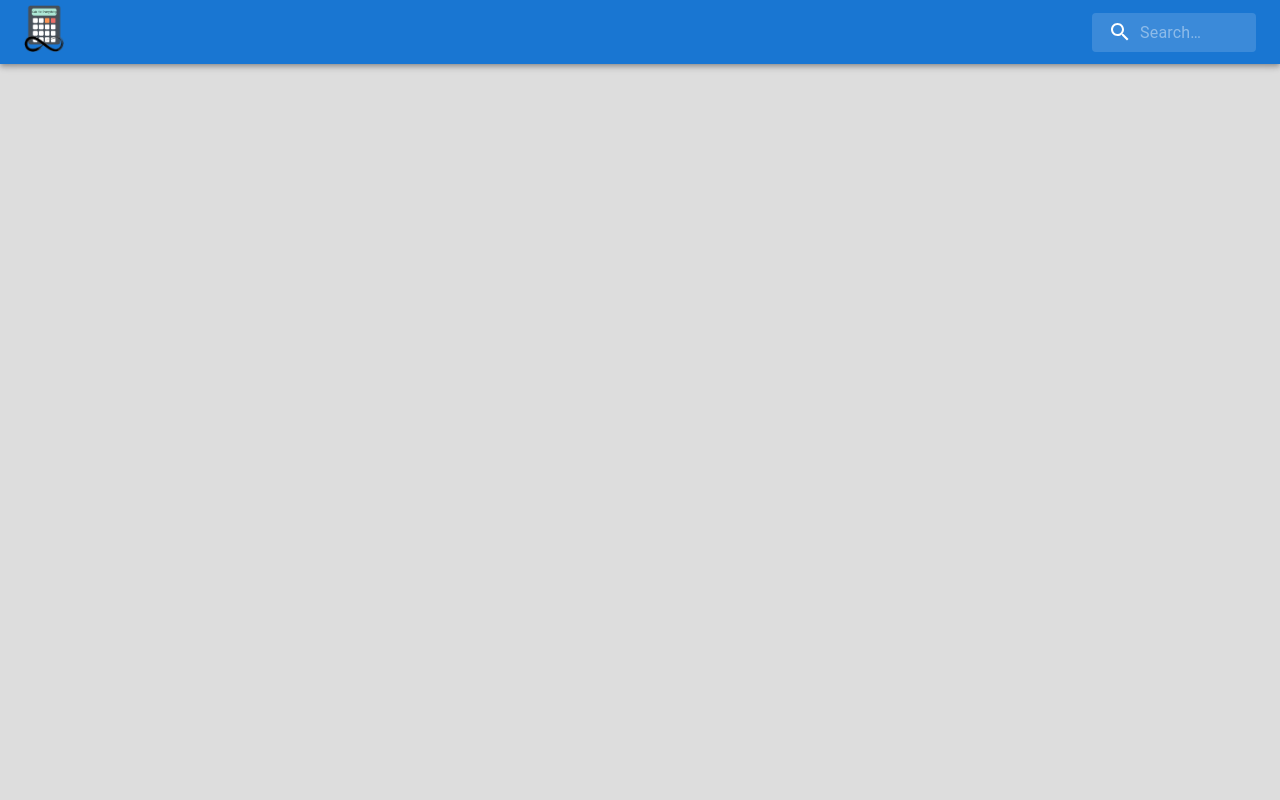
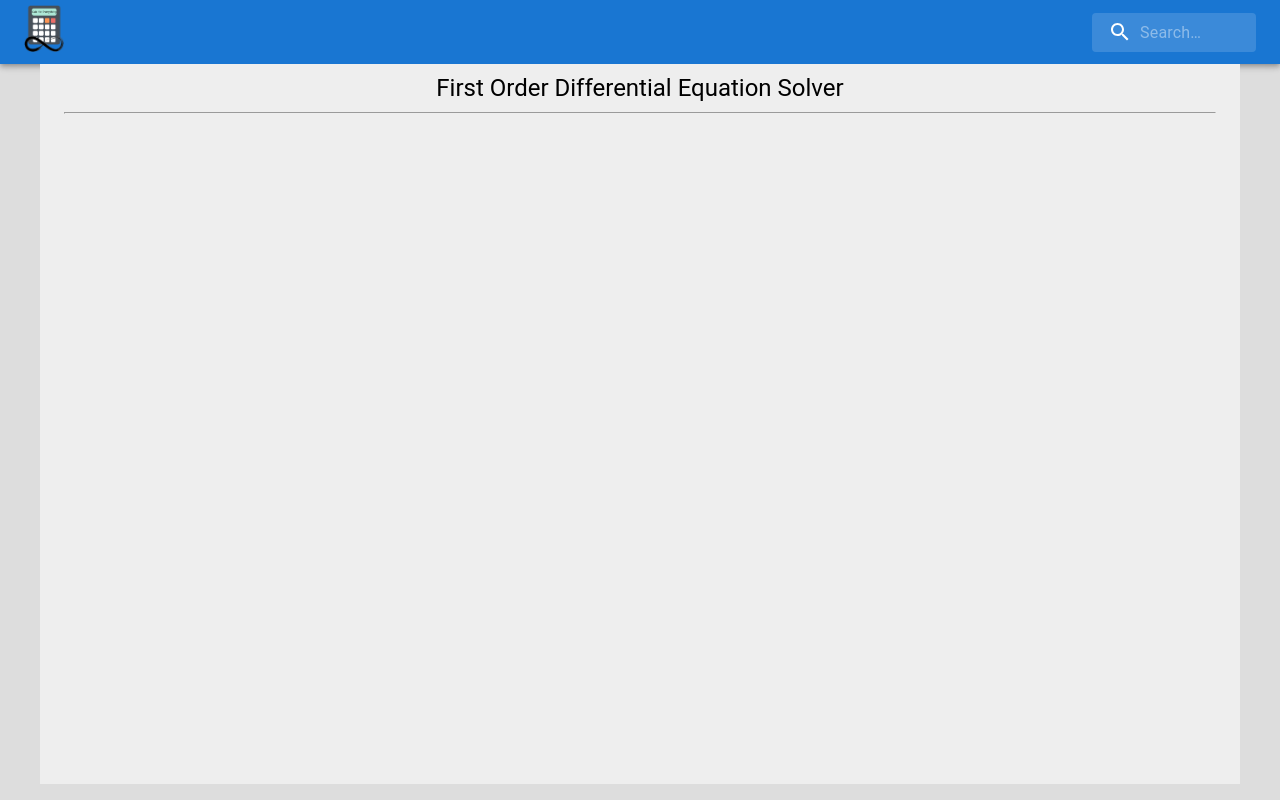
Before and after one commit to SarthakKeshari/calc_for_everything, a React (Create React App) app in the folder calculators/: page /firstorderdifferentialeqsolver in a window 1280 px wide. Before the commit this address had no page. Built offline with nearby package versions, Linux system fonts and the light colour scheme.

Commit message:
Added folders for contribution

```diff
--- a/calculators/src/App.js
+++ b/calculators/src/App.js
@@ -29,6 +29,7 @@ import MainMatrixSubstraction from './mathematical/matrix_substraction/MainMatri
 import MainMatrixMultiplication from './mathematical/matrix_multiplication/MainMatrixMultiplication';
 import MainMatrixDeterminant from './mathematical/matrix_determinant/MainMatrixDeterminant';
 import MainMatrixTranspose from './mathematical/matrix_transpose/MainMatrixTranspose';
+import MainFirstOrderDifferentialEqSolver from './mathematical/first_order_differential_eq_solver/MainFirstOrderDifferentialEqSolver';
 
 function App() {
   return (
@@ -64,6 +65,7 @@ function App() {
             <Route path="matrixinverse" element={<MainMatrixInverse />} />
             <Route path="matrixadjoint" element={<MainMatrixAdjoint />} />
             <Route path="matrixdeterminant" element={<MainMatrixDeterminant />} />
+            <Route path="firstorderdifferentialeqsolver" element={<MainFirstOrderDifferentialEqSolver />} />
             {/* Health */}
             <Route path="bmi" element={<MainBMI />} />
             <Route path="bmr" element={<MainBMR />} />
--- a/calculators/src/Home.js
+++ b/calculators/src/Home.js
@@ -38,6 +38,7 @@ export default function Home() {
             <HomeGridItem calcName="Matrix Inverse" path="/matrixinverse"/>
             <HomeGridItem calcName="Matrix Adjoint" path="/matrixadjoint"/>
             <HomeGridItem calcName="Matrix Determinant" path="/matrixdeterminant"/>
+            <HomeGridItem calcName="First Order Differential Equation Solver" path="/firstorderdifferentialeqsolver"/>
         </Grid>
         <br/>
         <Typography pt={1} variant='h5'>Health</Typography>
--- /dev/null
+++ b/calculators/src/mathematical/first_order_differential_eq_solver/MainFirstOrderDifferentialEqSolver.js
@@ -0,0 +1,14 @@
+import React from 'react';
+import { Container, Typography } from '@mui/material';
+
+function MainFirstOrderDifferentialEqSolver(){
+    return(
+        <Container maxWidth="lg" sx={{ bgcolor: '#eeeeee', minHeight: '90vh', paddingY:"10" }}>
+            <Typography pt={1} variant='h5' sx = {{textAlign: "center"}}>First Order Differential Equation Solver</Typography>
+            <hr/>
+            <br/>
+        </Container>
+    )
+}
+
+export default MainFirstOrderDifferentialEqSolver;
```
